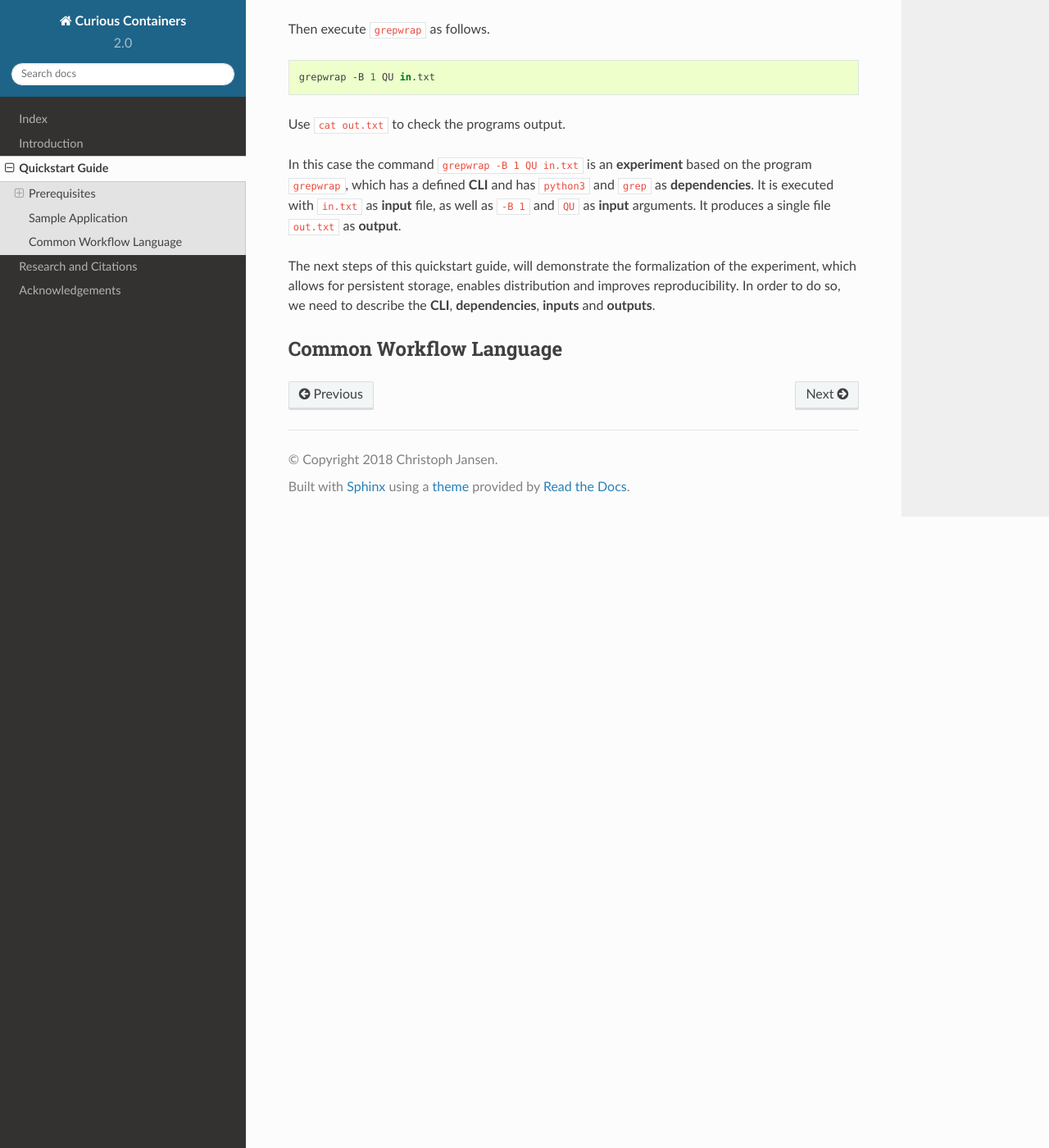
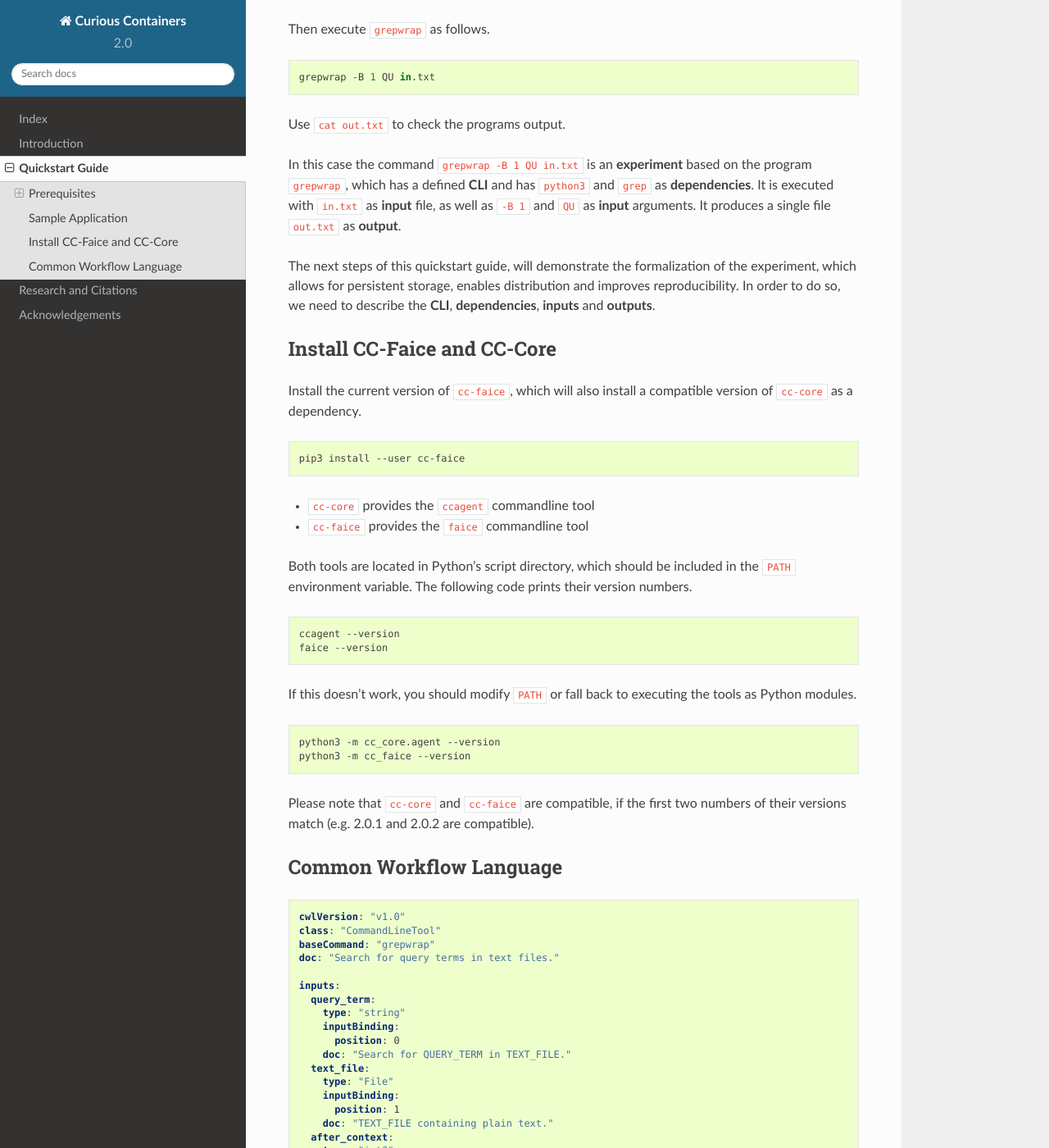
Before and after one commit to curious-containers/cc-agency, a Sphinx documentation site: the page built from docs/guide.rst, in a window 1280 px wide and 1400 px high, scrolled down 1934 px. Shown: the whole window at 82% size. Built offline with Sphinx 7.4.7 and the Read the Docs theme 2.0.0, drawn with Linux system fonts in a browser that asks for light colours; pages that are not in the unit, such as notebooks, are missing from menus; some of the changed text lies outside the part shown.

Commit message:
continued guide

```diff
--- a/docs/guide.rst
+++ b/docs/guide.rst
@@ -45,7 +45,7 @@ Create a new file and insert the Python3 code below with :code:`nano grepwrap`.
 
    OUTPUT_FILE = 'out.txt'
 
-   parser = ArgumentParser(description='Search for query terms in a text file.')
+   parser = ArgumentParser(description='Search for query terms in text files.')
    parser.add_argument(
        'query_term', action='store', type=str, metavar='QUERY_TERM',
        help='Search for QUERY_TERM in TEXT_FILE.'
@@ -81,7 +81,7 @@ Set the executable flag for :code:`grepwrap` and add the current directory to th
 
 .. code-block:: bash
 
-   chmod +x grepwrap
+   chmod u+x grepwrap
    export PATH=$(pwd):${PATH}
 
 
@@ -118,5 +118,86 @@ The next steps of this quickstart guide, will demonstrate the formalization of t
 persistent storage, enables distribution and improves reproducibility. In order to do so, we need to describe the
 **CLI**, **dependencies**, **inputs** and **outputs**.
 
+
+Install CC-Faice and CC-Core
+----------------------------
+
+Install the current version of :code:`cc-faice`, which will also install a compatible version of :code:`cc-core` as a
+dependency.
+
+.. code-block:: bash
+
+   pip3 install --user cc-faice
+
+
+* :code:`cc-core` provides the :code:`ccagent` commandline tool
+* :code:`cc-faice` provides the :code:`faice` commandline tool
+
+Both tools are located in Python's script directory, which should be included in the :code:`PATH` environment variable.
+The following code prints their version numbers.
+
+.. code-block:: bash
+
+   ccagent --version
+   faice --version
+
+
+If this doesn't work, you should modify :code:`PATH` or fall back to executing the tools as Python modules.
+
+.. code-block:: bash
+
+   python3 -m cc_core.agent --version
+   python3 -m cc_faice --version
+
+
+Please note that :code:`cc-core` and :code:`cc-faice` are compatible, if the first two numbers of their versions match
+(e.g. 2.0.1 and 2.0.2 are compatible).
+
+
 Common Workflow Language
 ------------------------
+
+.. code-block:: yaml
+
+   cwlVersion: "v1.0"
+   class: "CommandLineTool"
+   baseCommand: "grepwrap"
+   doc: "Search for query terms in text files."
+
+   inputs:
+     query_term:
+       type: "string"
+       inputBinding:
+         position: 0
+       doc: "Search for QUERY_TERM in TEXT_FILE."
+     text_file:
+       type: "File"
+       inputBinding:
+         position: 1
+       doc: "TEXT_FILE containing plain text."
+     after_context:
+       type: "int?"
+       inputBinding:
+         prefix: "-A"
+       doc: "Print NUM lines of trailing context after matching lines."
+     before_context:
+       type: "int?"
+       inputBinding:
+         prefix: "-B"
+       doc: "Print NUM lines of leading context before matching lines."
+
+   outputs:
+     out_file:
+       type: "File"
+       outputBinding:
+         glob: "out.txt"
+       doc: "Query results."
+
+
+.. code-block:: yaml
+
+   query_term: QU
+   text_file:
+     class: File
+     path: "in.txt"
+   before_context: 1
```
